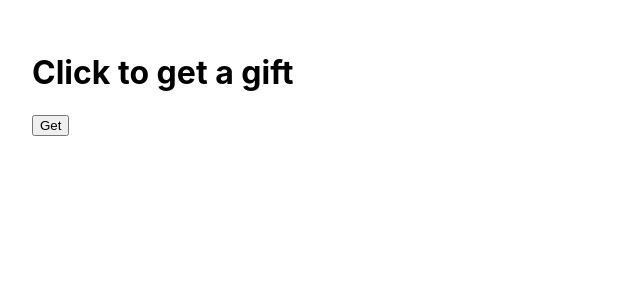
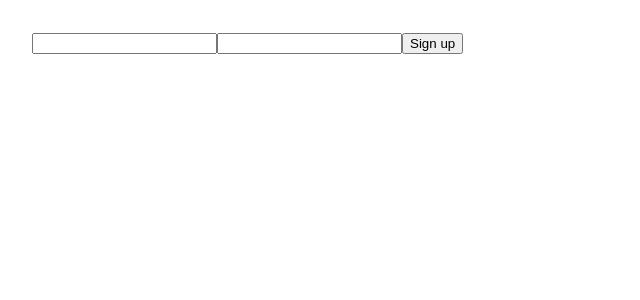
Before and after one commit to zakushi2002/proficient-in-using-proficient-in-using-reactjs, a React (Create React App) app in the folder tiktok/: page / in a window 1280 px wide. Shown: the top 300 px of the page, without its empty margins (0-640 px from the left). Built offline with nearby package versions, Linux system fonts and the light colour scheme.

Commit message:
Two-way binding input

```diff
--- a/tiktok/src/App.js
+++ b/tiktok/src/App.js
@@ -1,26 +1,17 @@
 import { useState } from "react";
-const gifts = [
-    {
-        name: "Màn hình Monitor Xiaomi 27 inch A27i ELA5345EU",
-    },
-    {
-        name: "Xiaomi POCO X6 Pro 5G 8GB 256GB",
-    },
-    {
-        name: "Tai nghe Bluetooth Apple AirPods Pro 2 2023 USB-C",
-    },
-];
+
 function App() {
-    const contentNoGift = "Click to get a gift";
-    const [gift, setGift] = useState(contentNoGift);
-    const randomGift = () => {
-        const randomIndex = Math.floor(Math.random() * gifts.length);
-        setGift(gifts[randomIndex].name);
+    const [name, setName] = useState("");
+    const [email, setEmail] = useState("");
+    const handleSignUp = () => {
+        // Sign up logic goes here
+        console.log("Form sign up: ", { name, email });
     };
     return (
         <div className="App" style={{ padding: 32 }}>
-            <h1>{gift}</h1>
-            <button onClick={randomGift}>Get</button>
+            <input onChange={(e) => setName(e.target.value)} value={name} />
+            <input onChange={(e) => setEmail(e.target.value)} value={email} />
+            <button onClick={handleSignUp}>Sign up</button>
         </div>
     );
 }
```
